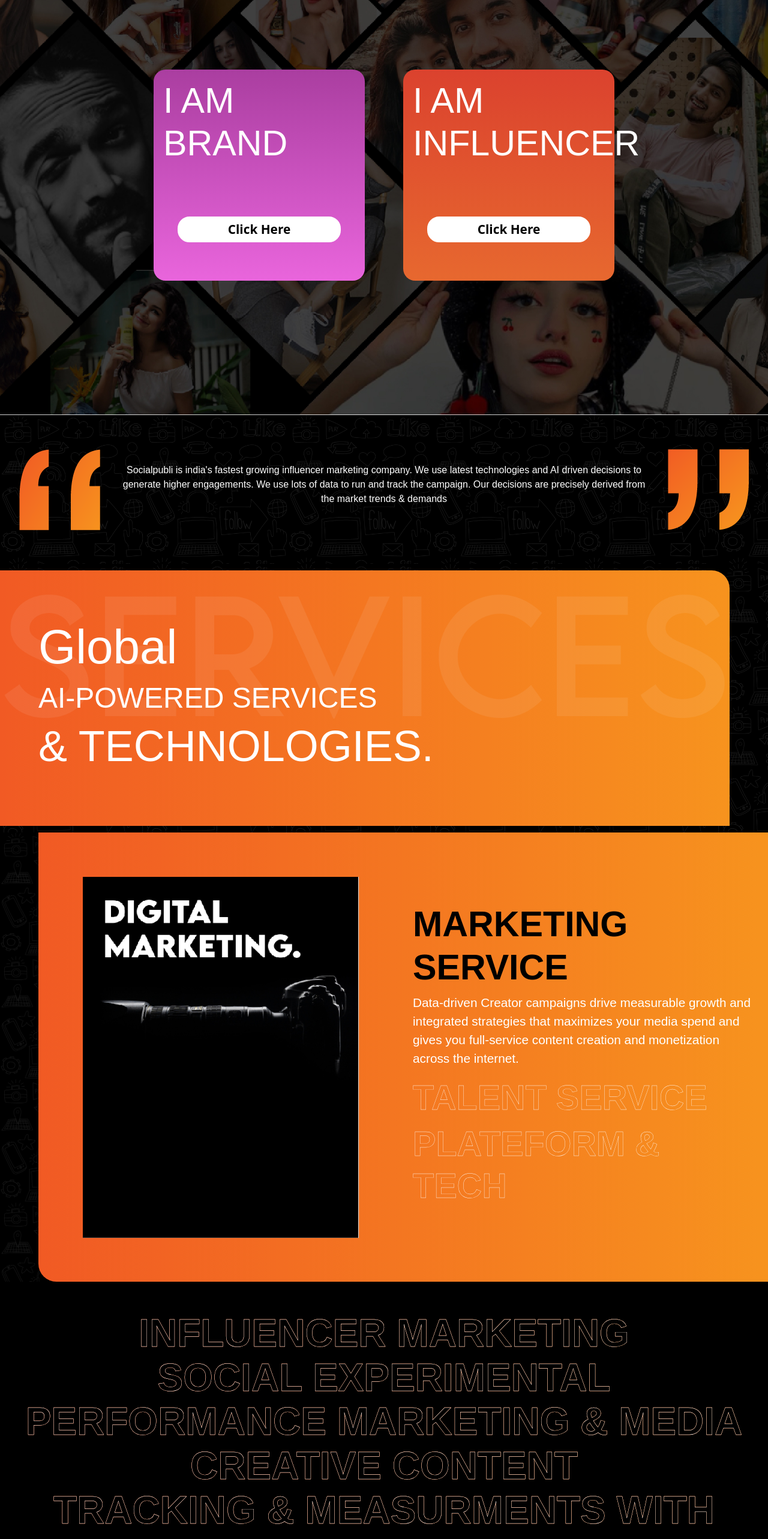
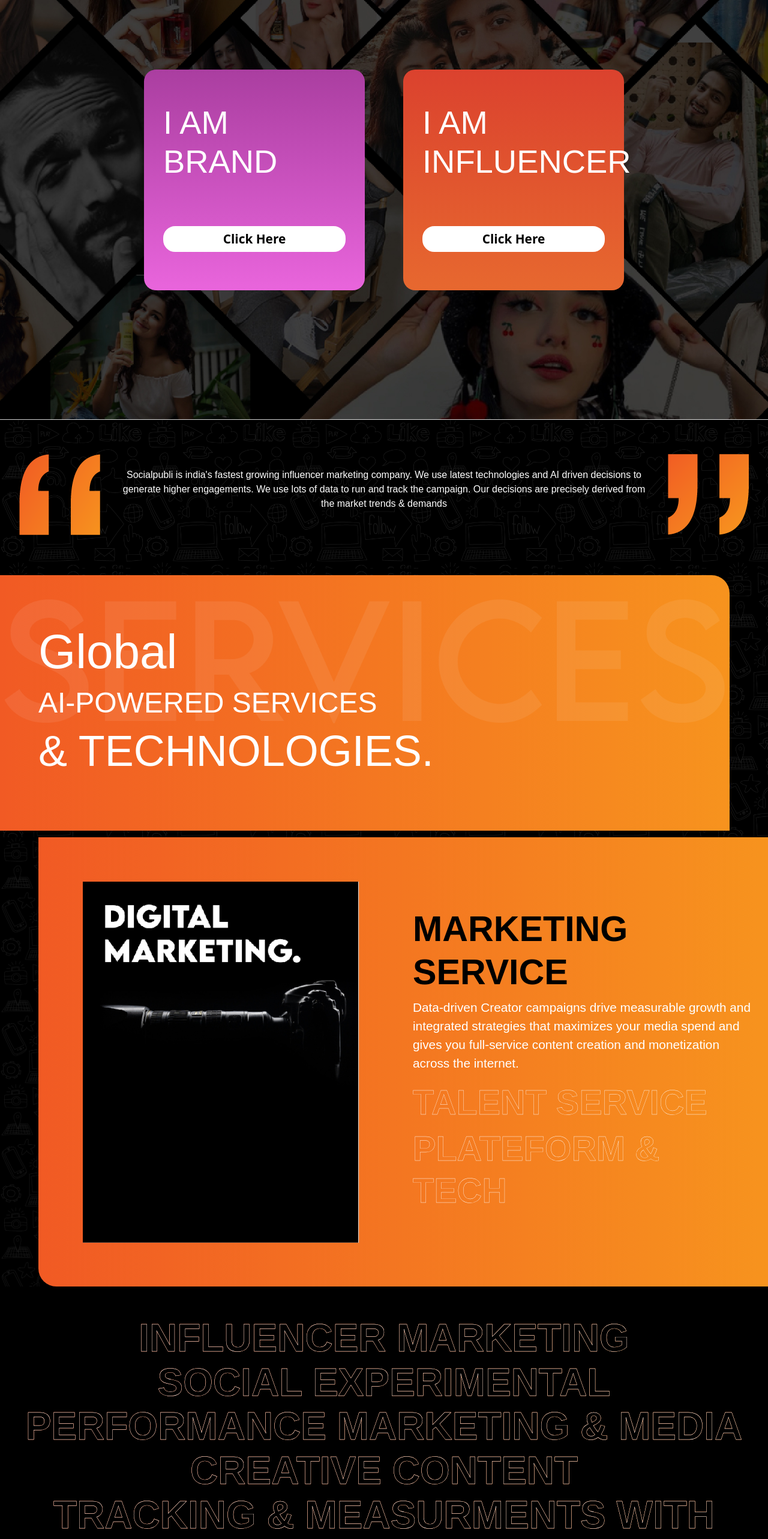
Before and after one commit to Shivam181103/socialpubli1, a React (Create React App) app: page / in a window 1280 px wide. Shown: the part 180-2746 px from the top of the page at 60% size. Built offline with nearby package versions, Linux system fonts and the light colour scheme; a web font is replaced by a local one.

Commit message:
change 1.6

```diff
--- a/src/components/Home/HomeLanding.jsx
+++ b/src/components/Home/HomeLanding.jsx
@@ -15,9 +15,7 @@ import marketingService from '../../IMAGES1/digital_marketing.jpg'
 import talentImg from '../../IMAGES1/talent_services.jpg'
 import brand1 from '../../IMAGES1/brand_1.jpg';
 import brand2 from '../../IMAGES1/brand_2.jpg';
-import brand3 from '../../IMAGES1/brand_3.jpg';
-import brand4 from '../../IMAGES1/brand_4.jpg';
-import brand5 from '../../IMAGES1/brand_5.jpg';
+import brand3 from '../../IMAGES1/brand_5.jpg';
 import Navbar from './Navbar'
 import brandlogo1 from '../../IMAGES1/boat.png'
 import brandlogo2 from '../../IMAGES1/bombay.png'
@@ -33,11 +31,34 @@ import { Link } from 'react-router-dom'
 import { useNavigate } from 'react-router-dom'
 import Globals from 'react-reveal/globals'
 
-const GlobalCont =()=>{
+const influencerData = [
+
+    {
+        key:0,
+        influecer: 25,
+        post: 25,
+        reach: '800+'
+
+    }, {
+        key:1,
+        influecer: 55,
+        post: 45,
+        reach: '7000+'
+    }, {
+        key:2,
+        influecer: 89,
+        post: 125,
+        reach: '14000+'
+    }
+]
+
+
+
+const GlobalCont = () => {
     const [restImg, setrestImg] = useState([talentImg, marketingService]);
     const [activeImg, setActiveImg] = useState(marketingService);
-    const [influencerrestImg, setinfluencerrestImg] = useState([brand1, brand2, brand3, brand4]);
-    const [influenceractiveImg, setinfluenceractiveImg] = useState(brand5);
+    const [influencerrestImg, setinfluencerrestImg] = useState([brand1, brand2]);
+    const [influenceractiveImg, setinfluenceractiveImg] = useState(brand3);
     const [globalTextClass, setglobalTextClass] = useState('');
     const changeUI = (e) => {
         setglobalTextClass('global-head')
@@ -64,9 +85,10 @@ const GlobalCont =()=>{
             setActiveImg(plateformTechImg)
         }
     }
-    if(window.innerWidth <= 625){
+    if (window.innerWidth <= 625) {
         return (
             <>
+                <div className="global-text-cont">
                     <div id='first' onClick={changeUI} defaultValue='marketing' className="text-cont">
                         <img src={marketingService} alt="" />
                         <div>
@@ -91,12 +113,23 @@ return (
                             tools.</p></div>
 
                     </div>
+                </div>
             </>
         );
     }
-    else{
+    else {
         return (
             <>
+                <div>
+
+                    <img src={activeImg} alt="" />
+
+                </div>
+
+
+
+                <div className="global-text-cont ">
+
                     <div id='first' onClick={changeUI} defaultValue='marketing' className="text-cont">
                         <h1 style={{ display: activeImg === marketingService ? 'none' : 'block' }} className={globalTextClass} id='first' data-text='MARKETING SERVICE' >MARKETING SERVICE</h1>
                         {
@@ -127,6 +160,7 @@ return (
                                 tools.</p></div>
                         }
                     </div>
+                </div>
             </>
         );
     }
@@ -136,11 +170,13 @@ const HomeLanding = () => {
     const navigate = useNavigate();
     const [restImg, setrestImg] = useState([talentImg, marketingService]);
     const [activeImg, setActiveImg] = useState(marketingService);
-    const [influencerrestImg, setinfluencerrestImg] = useState([brand1, brand2, brand3, brand4]);
-    const [influenceractiveImg, setinfluenceractiveImg] = useState(brand5);
+    const [influencerrestImg, setinfluencerrestImg] = useState([brand1, brand2]);
+    const [influenceractiveImg, setinfluenceractiveImg] = useState(brand3);
     const [globalTextClass, setglobalTextClass] = useState('');
-
-
+     const [influencerKey, setinfluencerKey] = useState(0);
+     const [influencers, setinfluencers] = useState(25);
+     const [posts, setposts] = useState(25)
+     const [reach, setreach] = useState('800+')
     const changeUI = (e) => {
         setglobalTextClass('global-head')
 
@@ -210,12 +246,22 @@ const HomeLanding = () => {
         slidesToScroll: 1,
         vertical: true,
         verticalSwiping: true,
+        autoplay:true,
+        autoplaySpeed:2000,
+
         swipeToSlide: true,
         beforeChange: function (currentSlide, nextSlide) {
             console.log("before change", currentSlide, nextSlide);
         },
         afterChange: function (currentSlide) {
-            console.log("after change", currentSlide);
+             const key = influencerKey;
+             const newKey = (key+1);
+             console.log(  key)
+             const newInfluencer = influencerData[newKey % 3];
+             setinfluencerKey(newInfluencer.key);
+             setposts(newInfluencer.post);
+             setinfluencers(newInfluencer.influecer);
+             setreach(newInfluencer.reach)
         }
     };
     return (
@@ -271,18 +317,9 @@ const HomeLanding = () => {
             </div>
             <div className="plateform-wrapper">
                 <div className="global  ">
-                {   window.innerWidth > 625&&
-                    <div>
 
-                        <img src={activeImg} alt="" />
+                    <GlobalCont />
 
-                    </div>
-
-                }
-
-                    <div className="global-text-cont ">
-                        <GlobalCont/>
-                    </div>
                 </div>
             </div>
             <div className="big-heading-links-wrapper">
@@ -308,13 +345,14 @@ const HomeLanding = () => {
                 </div>
             </div>
             <div className="our-influencer-wrapper ">
-                <div className="influencers ">
-                    <img className='brand brand1' src={influencerrestImg[0]} alt="" />
-                    <img className='brand brand2' src={influencerrestImg[1]} alt="" />
 
-                    <img className='brand brand5' src={influenceractiveImg} alt="" />
+              {
+                  window.innerWidth <= 625 ?
 
-                </div>
+                     <>
+                <div className="influencer-cont">
+                    <div >
+                        <img src={influenceractiveImg} alt="" />
                         <div className="influencer-data">
                     <div className="influencer">
                         <h1>25</h1>
@@ -329,6 +367,80 @@ const HomeLanding = () => {
                         <h3>ENGAGEMENTS</h3>
                     </div>
                 </div>
+
+                    </div>
+                    <div  >
+                        <img src={influencerrestImg[0]} alt="" />
+                        <div className="influencer-data">
+                    <div className="influencer">
+                        <h1>55</h1>
+                        <h3>INFLUENCER</h3>
+                    </div>
+                    <div className="posts">
+                        <h1>45</h1>
+                        <h3>POSTS</h3>
+                    </div>
+                    <div className="engagements">
+                        <h1>7000+</h1>
+                        <h3>ENGAGEMENTS</h3>
+                    </div>
+                </div>
+
+                    </div>
+                    <div  >
+                        <img src={plateformTechImg} alt="" />
+                        <div className="influencer-data">
+                    <div className="influencer">
+                        <h1>89</h1>
+                        <h3>INFLUENCER</h3>
+                    </div>
+                    <div className="posts">
+                        <h1>125</h1>
+                        <h3>POSTS</h3>
+                    </div>
+                    <div className="engagements">
+                        <h1>14000+</h1>
+                        <h3>ENGAGEMENTS</h3>
+                    </div>
+                </div>
+
+                    </div>
+                </div>
+
+                  </>
+                  :
+                  <>
+                   <div className="influencers ">
+                <Slider {...settings}>
+          <div>
+             <img className='influencer-img' src={influenceractiveImg} alt="" />
+          </div>
+          <div>
+          <img className='influencer-img' src={influencerrestImg[0]} alt="" />
+          </div>
+          <div>
+          <img className='influencer-img' src={influencerrestImg[1]} alt="" />
+          </div>
+
+        </Slider>
+                </div>
+                <div className="influencer-data">
+                    <div className="influencer">
+                        <h1>{influencers}</h1>
+                        <h3>INFLUENCER</h3>
+                    </div>
+                    <div className="posts">
+                        <h1>{posts}</h1>
+                        <h3>POSTS</h3>
+                    </div>
+                    <div className="engagements">
+                        <h1>{reach}</h1>
+                        <h3>ENGAGEMENTS</h3>
+                    </div>
+                </div>
+                  </>
+              }
+
             </div>
             <div className="clients-wrapper">
 
@@ -353,7 +465,7 @@ const HomeLanding = () => {
                         </div>
                         <div>
                             <div className="brands-img-wrap">
-                                <img style={{background:'white'}} src={brandlogo2} alt="" />
+                                <img style={{ background: 'white' }} src={brandlogo2} alt="" />
                             </div>
                         </div>
                         <div>
@@ -382,7 +494,7 @@ const HomeLanding = () => {
                         </div>
                         <div>
                             <div className="brands-img-wrap">
-                                <img style={{background:'white'}} src={brandlogo7} alt="" />
+                                <img style={{ background: 'white' }} src={brandlogo7} alt="" />
 
                             </div>
                         </div>
--- a/src/components/Home/TopContact.jsx
+++ b/src/components/Home/TopContact.jsx
@@ -2,7 +2,7 @@ import React from 'react'
 
 const TopContact = () => {
   return (
-    <div style={{backgroundColor:'black'}} className='contact  ' >
+    <div style={{backgroundColor:'black',paddingTop:'.5rem'}} className='contact  ' >
         <div style={{padding:'0 2rem',paddingRight:'3rem', marginBottom:'-0.5rem'}} className="contact-cont d-flex  align-items-center  justify-content-between ">
             <p style={{color:'white'}}>India's No. 1 Influencer Marketing Plateform</p>
             <p style={{color:'white'}}>+91 8200977180</p>
--- a/src/components/Home/homelanding.css
+++ b/src/components/Home/homelanding.css
@@ -24,10 +24,10 @@ h1,h2,h3,h4,p{
 .landing-page>div{
       margin: 2rem;
       padding: 1rem;
-      width: 22rem;
+      width: 23rem;
       color: white;
       border-radius: 20px;
-      height: 22rem;
+      height: 23rem;
        display: flex;
        flex-direction: column;
 
@@ -54,14 +54,16 @@ h1,h2,h3,h4,p{
     color: white;
 }
 .landing-page>div>h1{
-    font-size: 3.7rem;
+    font-size: 3.4rem;
+    margin: 1rem;
+    margin-top: 2.5rem;
 }
 
 .landing-page>div>button{
 
-    margin: 1.5rem;
+    margin: 1rem;
     margin-bottom: 3rem;
-    width: calc( 100% - 3rem );
+    width: calc( 100% - 2rem );
     border: none;
     height: 2.7rem;
      border: 3px solid white;
@@ -155,6 +157,7 @@ h1,h2,h3,h4,p{
  .background-heading{
      position: absolute;
       top: 0rem;
+      margin-top:-1.5rem ;
       left: 0;
       display: none;
       width: 100%;
@@ -200,7 +203,7 @@ h1,h2,h3,h4,p{
     cursor: pointer;
     font-size: 4rem;
      margin-bottom: -0.2rem;
-height: 100%;
+     height: 100%;
      text-align: center;
 
  }
@@ -235,34 +238,30 @@ height: 100%;
 
   .our-influencer-wrapper>.influencers{
       display: flex;
-      position: relative;
-      height: 37rem;
-      width: 50%;
-      padding: 3rem ;
+      overflow: hidden;
+      height: 35rem;
+      /* background-color: #AA3EA0; */
+      margin: 5rem;
+      width: calc( 50% - 10rem );
+
   }
-  .influencers>img
-  {
-      position: absolute;
-      height: 25rem;
+
+  .influencers>div{
+      width: 100%;
+      height: 35rem;
+      display: flex;
+      justify-content: center;
+      align-items: center;
   }
-   .brand1{
-       left: 4.5rem;
-       top: 4.5rem;
-   }
-   .brand2{
-       left: 6rem;
-       top: 6rem;
-   }
+  .influencer-img{
+      width: 100%;
+      height: auto;
+  }
+   .influencer-data{
 
-   .brand5{
-       left: 7.5rem;
-       top: 7.5rem;
-   }
-   .influencer-data{
-       padding: 3rem;
        color: white;
        width: 50%;
-       height: 37rem;
+
        display: flex;
        flex-direction: column;
        justify-content: center;
@@ -304,7 +303,9 @@ height: 100%;
      margin: 10%;
     width: 80%;
 
-    transition: imgmove 1s ease-in;
+    animation: imgmove 1s ease-in;
+    animation-fill-mode: backwards;
+
 }
 
 @keyframes imgmove{
@@ -313,7 +314,7 @@ height: 100%;
        height: 0;
     }
     to{
-height: auto;
+height: 100%;
     }
 }
 
@@ -345,30 +346,9 @@ height: auto;
 
 
 
-
- /* .global-text-cont>div>h1 {
-
-    font-weight: 700;
-
-    background: linear-gradient(to right, #F15A24 , #F7931E  );;
-    -webkit-background-clip: text;
-    -webkit-text-fill-color: transparent;
-    background-clip: text;
-    font-family: 'Georama', sans-serif;
-    font-weight: 700;
-    -webkit-text-stroke-width:0.6px;
-    -webkit-text-stroke-color: #fff;
-     font-size:3.6rem;
-
-    } */
-    /* .global-head{
-      transition: mymove1 1.6s ease;
-
-  } */
-
  .global-text-cont>div>div{
     position: relative;
-  animation: mymove 0.7s ease-out;
+  animation: mymove 1s ease-out;
   color: white;
   transition-timing-function: ease;
 
@@ -387,9 +367,12 @@ height: auto;
 }
  @keyframes mymove {
     from {opacity: 0;
-    transform: rotateX(90deg);}
+    transform: rotateX(-90deg);
+
+}
     to {opacity:  1;
-    transform: rotateX(0deg);  }
+    transform: rotateX(0deg);
+    }
   }
  .clients-wrapper{
     background-image: url('../../IMAGES1//website_bg.jpg');
@@ -750,18 +733,47 @@ img.joinus{
       height: auto;
 
   }
-  div.influencers{
+
+  .influencer-cont{
+      display: flex;
+      flex-direction: column;
+      height: auto;
       width: 100%;
-      height: 0;
-      margin-bottom: -15rem;
-      padding: 0 ;
-      margin-left: -1rem;
   }
-  .influencers>img{
-      width: 13rem;
-      height: auto;
+  .influencer-cont>div{
+      width: 100%;
+
+  }
+  .influencer-cont>div> img{
+      margin: 1rem;
+      width: calc( 100% - 2rem );
+  }
+  .influencer-data{
+      display: flex;
+      flex-direction: row;
+      width: 100%;
+      padding: 0;
   }
 
+  .influencer-data>div{
+      padding: 1rem;
+
+  }
+.influencer-data>div> h1{
+    font-size: 2.5rem;
+    background: white;
+
+    background-clip: text;
+   -webkit-text-stroke-width:0.4px;
+   -webkit-text-stroke-color:   white  ;
+    padding: 0;
+    margin: 0;
+
+}
+
+.influencer-data>div>h3{
+    font-size: 0.8rem;
+}
   .client-heading>div>h1{
     font-size: 3rem;
   }
```
Also changed, not shown: public/index.html (+4 -13 lines). Lines whose indentation alone changed are shown as unchanged.
